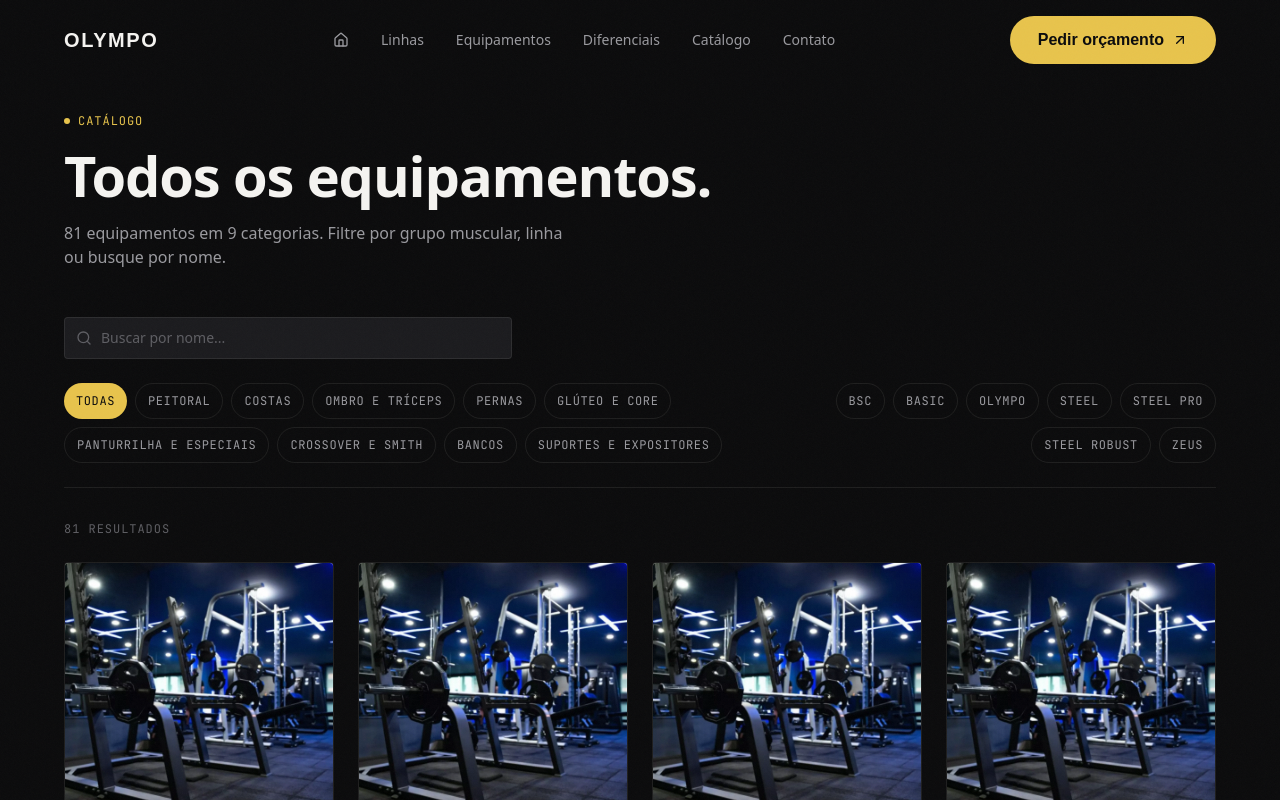
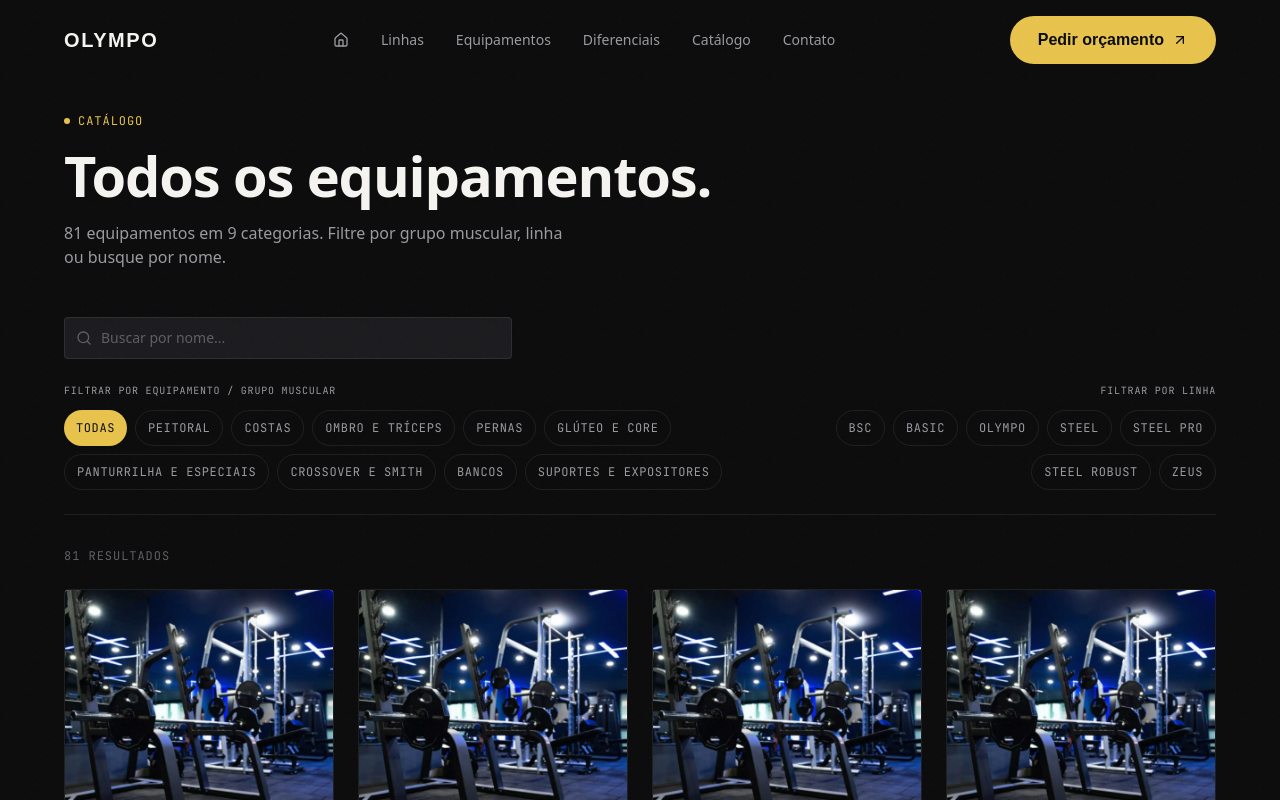
Before and after one commit to Pedrouo/lp-olypmo, a Next.js app: page /catalogo in a window 1280 px wide. Shown: the top 800 px of the page. Built offline with nearby package versions, Linux system fonts and the light colour scheme; a web font is replaced by a local one.

Commit message:
feat: adiciona titulos nos filtros e desabilitacao dinamica bidirecional no catalogo

```diff
--- a/app/catalogo/page.tsx
+++ b/app/catalogo/page.tsx
@@ -53,6 +53,33 @@ function CatalogoContent() {
     return products;
   }, [search, selectedCategory, selectedLine]);
 
+  // Determina quais categorias possuem produtos com base na linha selecionada e na busca
+  const categoriesWithProducts = useMemo(() => {
+    return categories.map((cat) => {
+      const hasProducts = cat.produtos.some((p) => {
+        const matchesLine = !selectedLine || p.linha === selectedLine;
+        const matchesSearch = !search.trim() || p.nome.toLowerCase().includes(search.toLowerCase());
+        return matchesLine && matchesSearch;
+      });
+      return { id: cat.id, hasProducts };
+    });
+  }, [selectedLine, search]);
+
+  // Determina quais linhas possuem produtos com base na categoria selecionada e na busca
+  const linesWithProducts = useMemo(() => {
+    const baseProducts = selectedCategory
+      ? categories.find((c) => c.id === selectedCategory)?.produtos || []
+      : allProducts;
+
+    const activeLines = new Set(
+      baseProducts
+        .filter((p) => !search.trim() || p.nome.toLowerCase().includes(search.toLowerCase()))
+        .map((p) => p.linha)
+    );
+
+    return activeLines;
+  }, [selectedCategory, search]);
+
   return (
     <div className="pt-28 pb-[var(--space-24)]">
       <div className="container-site">
@@ -88,7 +115,11 @@ function CatalogoContent() {
           {/* Row 2: Filters */}
           <div className="flex flex-col lg:flex-row gap-6 justify-between lg:items-start">
             {/* Category filter */}
-            <div className="flex flex-wrap gap-2 flex-1 max-w-3xl">
+            <div className="flex flex-col gap-2 flex-1 max-w-3xl">
+              <span className="mono text-[10px] text-[var(--color-text-dim)] uppercase tracking-[0.08em] mb-1">
+                Filtrar por Equipamento / Grupo Muscular
+              </span>
+              <div className="flex flex-wrap gap-2">
                 <button
                   onClick={() => setSelectedCategory(null)}
                   className={`px-3 py-2 rounded-[var(--radius-pill)] text-[0.75rem] mono uppercase tracking-[0.05em] transition-colors cursor-pointer ${
@@ -99,42 +130,62 @@ function CatalogoContent() {
                 >
                   Todas
                 </button>
-              {categories.map((cat) => (
+                {categories.map((cat) => {
+                  const isAvailable = categoriesWithProducts.find((c) => c.id === cat.id)?.hasProducts;
+                  const isSelected = selectedCategory === cat.id;
+                  return (
                     <button
                       key={cat.id}
+                      disabled={!isAvailable && !isSelected}
                       onClick={() =>
                         setSelectedCategory(
-                      selectedCategory === cat.id ? null : cat.id
+                          isSelected ? null : cat.id
                         )
                       }
                       className={`px-3 py-2 rounded-[var(--radius-pill)] text-[0.75rem] mono uppercase tracking-[0.05em] transition-colors cursor-pointer ${
-                    selectedCategory === cat.id
+                        isSelected
                           ? "bg-[var(--color-gold)] text-[var(--color-ink)]"
-                      : "border border-[var(--color-line)] text-[var(--color-text-dim)] hover:border-[var(--color-line-strong)]"
+                          : isAvailable
+                          ? "border border-[var(--color-line)] text-[var(--color-text-dim)] hover:border-[var(--color-line-strong)]"
+                          : "border border-[var(--color-line)] text-[var(--color-text-faint)] opacity-30 cursor-not-allowed pointer-events-none"
                       }`}
                     >
                       {cat.nome}
                     </button>
-              ))}
+                  );
+                })}
+              </div>
             </div>
 
             {/* Line filter */}
-            <div className="flex flex-wrap gap-2 lg:justify-end max-w-md">
-              {allLines.map((line) => (
+            <div className="flex flex-col gap-2 lg:items-end max-w-md w-full">
+              <span className="mono text-[10px] text-[var(--color-text-dim)] uppercase tracking-[0.08em] mb-1">
+                Filtrar por Linha
+              </span>
+              <div className="flex flex-wrap gap-2 lg:justify-end">
+                {allLines.map((line) => {
+                  const isAvailable = linesWithProducts.has(line);
+                  const isSelected = selectedLine === line;
+                  return (
                     <button
                       key={line}
+                      disabled={!isAvailable && !isSelected}
                       onClick={() =>
                         setSelectedLine(selectedLine === line ? null : line)
                       }
                       className={`px-3 py-2 rounded-[var(--radius-pill)] text-[0.75rem] mono uppercase tracking-[0.05em] transition-colors cursor-pointer ${
-                    selectedLine === line
+                        isSelected
                           ? "bg-[var(--color-gold)] text-[var(--color-ink)]"
-                      : "border border-[var(--color-line)] text-[var(--color-text-dim)] hover:border-[var(--color-line-strong)]"
+                          : isAvailable
+                          ? "border border-[var(--color-line)] text-[var(--color-text-dim)] hover:border-[var(--color-line-strong)]"
+                          : "border border-[var(--color-line)] text-[var(--color-text-faint)] opacity-30 cursor-not-allowed pointer-events-none"
                       }`}
                     >
                       {line}
                     </button>
-              ))}
+                  );
+                })}
+              </div>
             </div>
           </div>
         </div>
```
Lines whose indentation alone changed are shown as unchanged.
